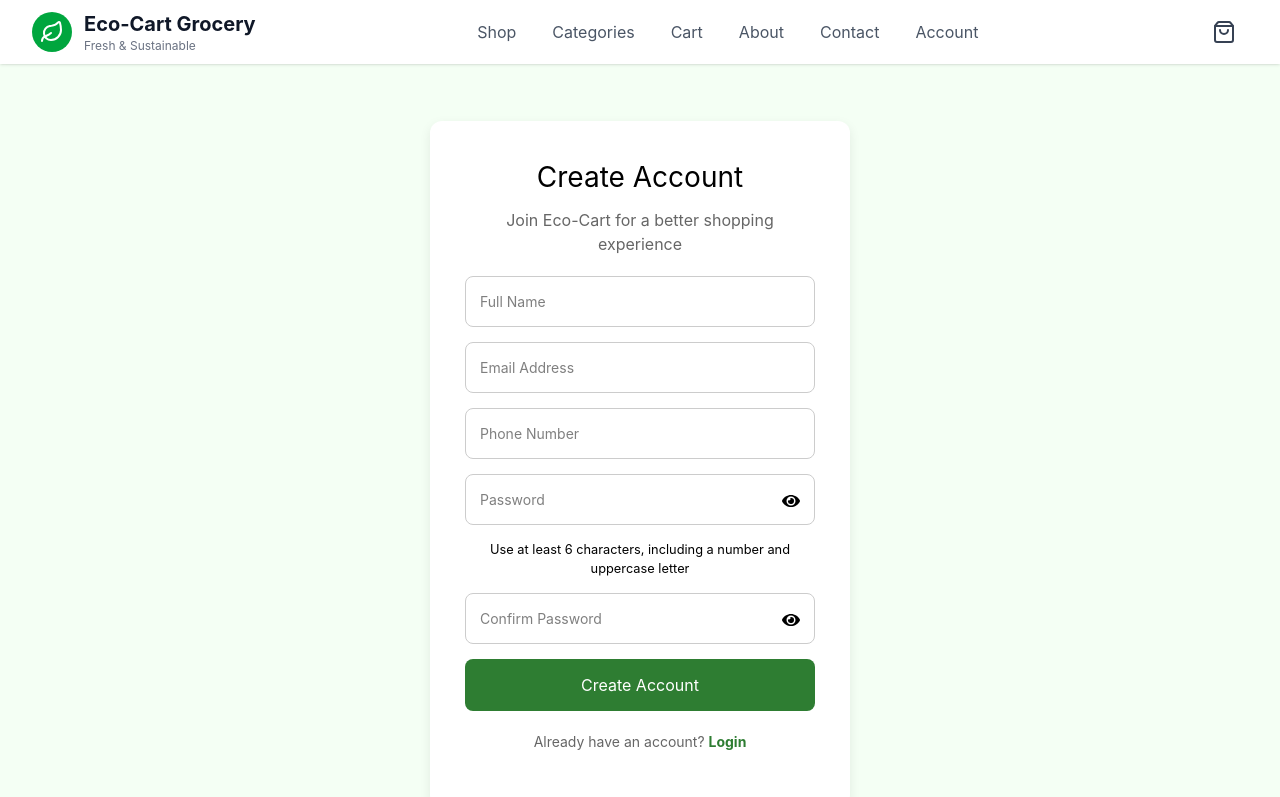
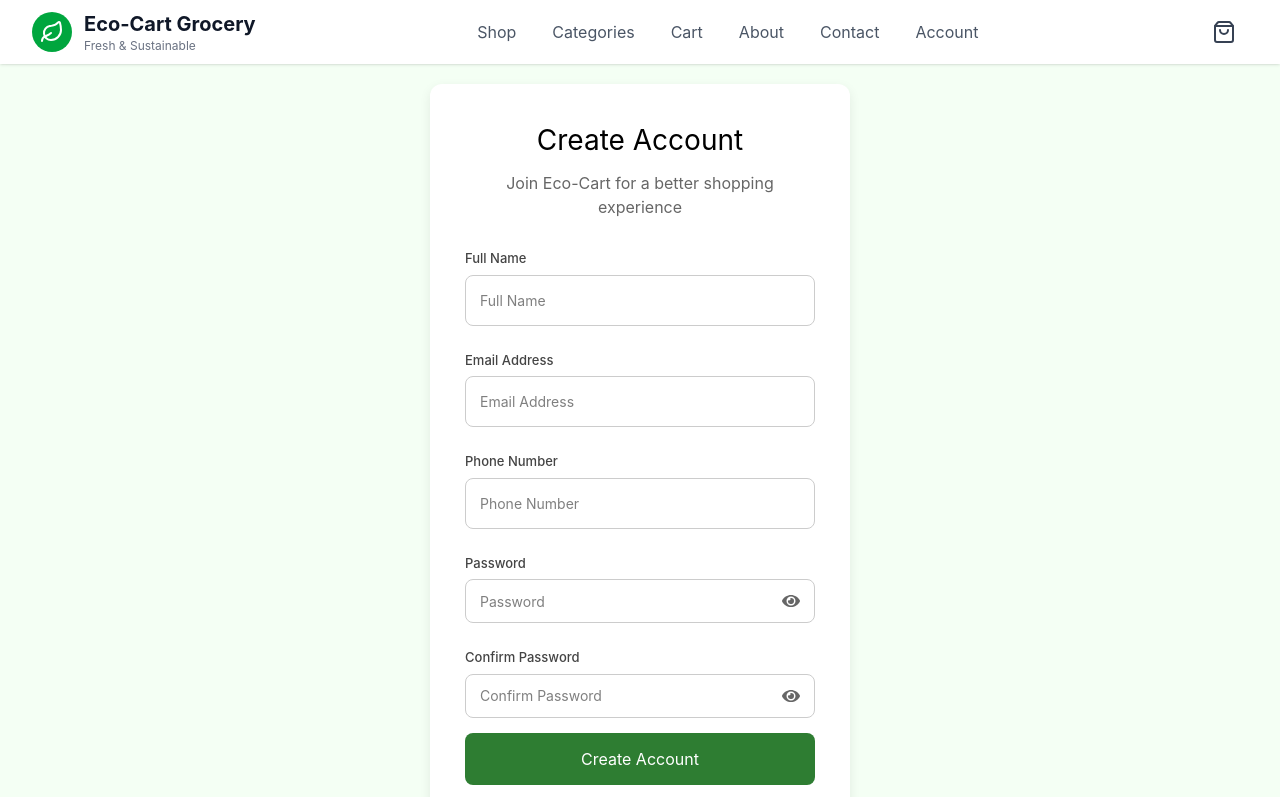
Before and after one commit to Ged45/Eco-Cart-Grocery, a React (Vite) app: page /signup in a window 1280 px wide. Shown: the top 797 px of the page. Built offline with nearby package versions, Linux system fonts and the light colour scheme.

Commit message:
improved validations

```diff
--- a/src/pages/login.jsx
+++ b/src/pages/login.jsx
@@ -15,6 +15,8 @@ function Login() {
   });
 
   const [errors, setErrors] = useState({});
+
+  const [formError, setFormError] = useState("");
 
   const validate = (name, value) => {
     let newErrors = { ...errors };
@@ -52,7 +54,26 @@ function Login() {
 const handleSubmit = (e) => {
   e.preventDefault();
 
-    if (Object.keys(errors).length > 0 || !formData.email || !formData.password) {
+  setFormError("");
+
+  let newErrors = {};
+
+  if (!formData.email) {
+    newErrors.email = "Email is required";
+  }
+
+  if (!formData.password) {
+    newErrors.password = "Password is required";
+  }
+
+  if (Object.values(formData).every((v) => !v)) {
+    setFormError("Please fill in your email and password");
+    setErrors(newErrors);
+    return;
+  }
+
+  if (Object.keys(newErrors).length > 0 || Object.keys(errors).length > 0) {
+    setErrors({ ...errors, ...newErrors });
     return;
   }
 
@@ -63,14 +84,19 @@ function Login() {
     navigate("/");
   }, 1000);
 };
-
   return (
     <div className="login-container">
       <div className="login-box">
         <h2>Welcome Back</h2>
         <p>Login to your Eco-Cart account</p>
-
+{formError && (
+  <div className="form-error">
+    {formError}
+  </div>
+)}
         <form onSubmit={handleSubmit}>
+          <div className="form-group">
+          <label className="input-label">Email</label>
           <input
             type="email"
             name="email"
@@ -79,6 +105,9 @@ function Login() {
             onChange={handleChange}
           />
           {errors.email && <span className="error">{errors.email}</span>}
+</div>
+<div className="form-group">
+            <label className="input-label">Password</label>
 
           <div className="password-wrapper">
             <input
@@ -96,7 +125,7 @@ function Login() {
             </span>
           </div>
           {errors.password && <span className="error">{errors.password}</span>}
-
+</div>
           <div className="forgot-password">
             <Link to="/forgotpassword">Forgot Password?</Link>
           </div>
--- a/src/pages/signup.jsx
+++ b/src/pages/signup.jsx
@@ -6,7 +6,6 @@ import "../styles/signup.css";
 function Signup() {
   const navigate = useNavigate();
 
-  // State
   const [formData, setFormData] = useState({
     fullName: "",
     email: "",
@@ -21,7 +20,9 @@ function Signup() {
   const [showPassword, setShowPassword] = useState(false);
   const [showConfirmPassword, setShowConfirmPassword] = useState(false);
 
-  // Password strength function
+  const [successMessage, setSuccessMessage] = useState("");
+
+  // Password strength
   const getPasswordStrength = (password) => {
     if (!password) return { label: "", strength: 0 };
 
@@ -39,39 +40,26 @@ function Signup() {
 
   const passwordStrength = getPasswordStrength(formData.password);
 
-  // Validation
+  // Validate field
   const validate = (name, value) => {
     let newErrors = { ...errors };
 
-    if (name === "email") {
-      if (!value.includes("@")) {
-        newErrors.email = "Enter a valid email";
+    if (!value) {
+      newErrors[name] = "This field is required";
     } else {
-        delete newErrors.email;
-      }
+      delete newErrors[name];
     }
 
-    if (name === "password") {
-      if (value.length < 6) {
-        newErrors.password = "At least 6 characters";
-      } else {
-        delete newErrors.password;
+    if (name === "email" && value && !value.includes("@")) {
+      newErrors.email = "Enter a valid email";
     }
 
-      // Re-check confirm password when password changes
-      if (formData.confirmPassword && value !== formData.confirmPassword) {
-        newErrors.confirmPassword = "Passwords do not match";
-      } else {
-        delete newErrors.confirmPassword;
-      }
+    if (name === "password" && value && value.length < 6) {
+      newErrors.password = "At least 6 characters";
     }
 
-    if (name === "confirmPassword") {
-      if (value !== formData.password) {
+    if (name === "confirmPassword" && value !== formData.password) {
       newErrors.confirmPassword = "Passwords do not match";
-      } else {
-        delete newErrors.confirmPassword;
-      }
     }
 
     setErrors(newErrors);
@@ -81,10 +69,10 @@ function Signup() {
   const handleChange = (e) => {
     const { name, value } = e.target;
 
-    setFormData({
-      ...formData,
+    setFormData((prev) => ({
+      ...prev,
       [name]: value,
-    });
+    }));
 
     validate(name, value);
   };
@@ -93,17 +81,26 @@ function Signup() {
   const handleSubmit = (e) => {
     e.preventDefault();
 
-    // Alert ONLY if entire form is empty
+    setSuccessMessage("");
+
+    let newErrors = {};
+
+    // Required field validation
+    Object.keys(formData).forEach((key) => {
+      if (!formData[key]) {
+        newErrors[key] = "This field is required";
+      }
+    });
+
+    // If all empty → stop early
     if (Object.values(formData).every((v) => !v)) {
-      alert("Please fill out the form");
+      setErrors(newErrors);
       return;
     }
 
-    // Block submission if errors or missing fields
-    if (
-      Object.keys(errors).length > 0 ||
-      Object.values(formData).some((v) => !v)
-    ) {
+    // Combine validation errors
+    if (Object.keys(newErrors).length > 0 || Object.keys(errors).length > 0) {
+      setErrors((prev) => ({ ...prev, ...newErrors }));
       return;
     }
 
@@ -111,7 +108,12 @@ function Signup() {
 
     setTimeout(() => {
       setLoading(false);
+
+      setSuccessMessage("Account created successfully! Redirecting...");
+
+      setTimeout(() => {
         navigate("/login");
+      }, 1200);
     }, 1000);
   };
 
@@ -121,7 +123,15 @@ function Signup() {
         <h2>Create Account</h2>
         <p>Join Eco-Cart for a better shopping experience</p>
 
+        {/* SUCCESS MESSAGE */}
+        {successMessage && (
+          <div className="success-message">{successMessage}</div>
+        )}
+
         <form onSubmit={handleSubmit}>
+          {/* FULL NAME */}
+          <div className="form-group">
+          <label className="input-label">Full Name</label>
           <input
             type="text"
             name="fullName"
@@ -129,7 +139,11 @@ function Signup() {
             value={formData.fullName}
             onChange={handleChange}
           />
-
+          {errors.fullName && <span className="error">{errors.fullName}</span>}
+</div>
+          {/* EMAIL */}
+          <div className="form-group">
+          <label className="input-label">Email Address</label>
           <input
             type="email"
             name="email"
@@ -138,7 +152,10 @@ function Signup() {
             onChange={handleChange}
           />
           {errors.email && <span className="error">{errors.email}</span>}
-
+</div>
+          {/* PHONE */}
+          <div className="form-group">
+          <label className="input-label">Phone Number</label>
           <input
             type="text"
             name="phone"
@@ -146,8 +163,11 @@ function Signup() {
             value={formData.phone}
             onChange={handleChange}
           />
-
+          {errors.phone && <span className="error">{errors.phone}</span>}
+</div>
           {/* PASSWORD */}
+          <div className="form-group">
+              <label className="input-label">Password</label>
           <div className="password-wrapper">
             <input
               type={showPassword ? "text" : "password"}
@@ -158,18 +178,12 @@ function Signup() {
             />
             <span
             className="eye-icon"
-              onClick={() => setShowPassword(!showPassword)}
-            >
+            onClick={() => setShowPassword(!showPassword)}>
               {showPassword ? <FaEyeSlash /> : <FaEye />}
             </span>
           </div>
 
           {errors.password && <span className="error">{errors.password}</span>}
-
-          {/* PASSWORD HINT */}
-          <small className="hint">
-            Use at least 6 characters, including a number and uppercase letter
-          </small>
 
           {/* STRENGTH METER */}
           {formData.password && (
@@ -182,8 +196,10 @@ function Signup() {
               </span>
             </div>
           )}
-
+</div>
           {/* CONFIRM PASSWORD */}
+          <div className="form-group">
+              <label className="input-label">Confirm Password</label>
           <div className="password-wrapper">
             <input
               type={showConfirmPassword ? "text" : "password"}
@@ -205,11 +221,9 @@ function Signup() {
           {errors.confirmPassword && (
             <span className="error">{errors.confirmPassword}</span>
           )}
-
-          <button
-            type="submit"
-            disabled={loading || Object.keys(errors).length > 0}
-          >
+</div>
+          {/* SUBMIT BUTTON */}
+          <button type="submit" disabled={loading}>
             {loading ? "Creating Account..." : "Create Account"}
           </button>
         </form>
--- a/src/styles/login.css
+++ b/src/styles/login.css
@@ -1,3 +1,6 @@
+/* =========================
+   LAYOUT
+========================= */
 .login-container {
   min-height: 100vh;
   display: flex;
@@ -7,6 +10,9 @@
   padding: 20px;
 }
 
+/* =========================
+   CARD
+========================= */
 .login-box {
   width: 400px;
   background: white;
@@ -26,6 +32,9 @@
   color: #666;
 }
 
+/* =========================
+   FORM
+========================= */
 .login-box form {
   display: flex;
   flex-direction: column;
@@ -37,8 +46,54 @@
   border: 1px solid #ccc;
   border-radius: 8px;
   font-size: 14px;
+  transition: all 0.2s ease;
+}
+.input-label {
+  display: block;
+  text-align: left;
+  font-size: 13px;
+  font-weight: 500;
+  color: #444;
+  margin-bottom: 6px;
+  margin-top: 10px;
+}
+.form-group {
+  display: flex;
+  flex-direction: column;
+}
+/* focus state */
+.login-box input:focus {
+  border-color: #2e7d32;
+  outline: none;
+  box-shadow: 0 0 0 2px rgba(46, 125, 50, 0.2);
 }
 
+/* =========================
+   PASSWORD FIELD
+========================= */
+.password-wrapper {
+  position: relative;
+  width: 100%;
+}
+
+.password-wrapper input {
+  width: 100%;
+  padding-right: 40px;
+}
+
+.eye-icon {
+  position: absolute;
+  right: 15px;
+  top: 50%;
+  transform: translateY(-50%);
+  cursor: pointer;
+  font-size: 18px;
+  color: #666;
+}
+
+/* =========================
+   BUTTON
+========================= */
 .login-box button {
   padding: 14px;
   border: none;
@@ -47,22 +102,20 @@
   color: white;
   font-size: 16px;
   cursor: pointer;
+  transition: all 0.2s ease;
 }
 
 .login-box button:hover {
   background-color: #256428;
 }
 
-.toggle-password-btn {
-  background-color: #f0f0f0 !important;
-  color: #333 !important;
-  border: 1px solid #ccc !important;
+.login-box button:active {
+  transform: scale(0.97);
 }
 
-.toggle-password-btn:hover {
-  background-color: #e2e2e2 !important;
-}
-
+/* =========================
+   LINKS / TEXT
+========================= */
 .bottom-text {
   margin-top: 20px;
   font-size: 14px;
@@ -72,21 +125,6 @@
   color: #2e7d32;
   text-decoration: none;
   font-weight: bold;
-}
-.password-wrapper {
-  position: relative;
-}
-
-.password-wrapper input {
-  width: 100%;
-}
-
-.eye-icon {
-  position: absolute;
-  right: 15px;
-  top: 35%;
-  cursor: pointer;
-  font-size: 18px;
 }
 
 .forgot-password {
@@ -101,24 +139,23 @@
   font-size: 14px;
   font-weight: 500;
 }
-input:focus {
-  border-color: #2e7d32;
-  outline: none;
-  box-shadow: 0 0 0 2px rgba(46, 125, 50, 0.2);
-}
 
+/* =========================
+   VALIDATION STATES
+========================= */
 .error {
-  color: red;
+  color: #d32f2f;
   font-size: 12px;
   text-align: left;
   margin-top: -10px;
 }
 
-/* smooth button feel */
-button {
-  transition: all 0.2s ease;
+.form-error {
+  background-color: #fdecea;
+  color: #d32f2f;
+  padding: 10px;
+  border-radius: 8px;
+  margin-bottom: 15px;
+  font-size: 14px;
+  text-align: center;
 }
-
-button:active {
-  transform: scale(0.97);
-}
--- a/src/styles/signup.css
+++ b/src/styles/signup.css
@@ -1,3 +1,6 @@
+/* =========================
+   LAYOUT
+========================= */
 .signup-container {
   min-height: 100vh;
   display: flex;
@@ -7,6 +10,9 @@
   padding: 20px;
 }
 
+/* =========================
+   CARD
+========================= */
 .signup-box {
   width: 420px;
   background: white;
@@ -26,19 +32,53 @@
   color: #666;
 }
 
+/* =========================
+   FORM
+========================= */
 .signup-box form {
   display: flex;
   flex-direction: column;
   gap: 15px;
 }
 
+/* INPUTS */
 .signup-box input {
   padding: 14px;
   border: 1px solid #ccc;
   border-radius: 8px;
   font-size: 14px;
+  transition: all 0.2s ease;
+  box-sizing: border-box;
 }
 
+/* focus state */
+.signup-box input:focus {
+  border-color: #2e7d32;
+  outline: none;
+  box-shadow: 0 0 0 2px rgba(46, 125, 50, 0.2);
+}
+
+/* =========================
+   LABELS
+========================= */
+.input-label {
+  display: block;
+  text-align: left;
+  font-size: 13px;
+  font-weight: 500;
+  color: #444;
+  margin-bottom: 6px;
+  margin-top: 10px;
+}
+
+.form-group {
+  display: flex;
+  flex-direction: column;
+}
+
+/* =========================
+   BUTTON
+========================= */
 .signup-box button {
   padding: 14px;
   border: none;
@@ -47,22 +87,20 @@
   color: white;
   font-size: 16px;
   cursor: pointer;
+  transition: all 0.2s ease;
 }
 
 .signup-box button:hover {
   background-color: #256428;
 }
 
-.toggle-password-btn {
-  background-color: #f0f0f0 !important;
-  color: #333 !important;
-  border: 1px solid #ccc !important;
+.signup-box button:active {
+  transform: scale(0.97);
 }
 
-.toggle-password-btn:hover {
-  background-color: #e2e2e2 !important;
-}
-
+/* =========================
+   TEXT LINKS
+========================= */
 .bottom-text {
   margin-top: 20px;
   font-size: 14px;
@@ -73,27 +111,53 @@
   text-decoration: none;
   font-weight: bold;
 }
-input:focus {
-  border-color: #2e7d32;
-  outline: none;
-  box-shadow: 0 0 0 2px rgba(46, 125, 50, 0.2);
+
+/* =========================
+   PASSWORD FIELD (FIXED)
+========================= */
+.password-wrapper {
+  position: relative;
+  width: 100%;
+  display: flex;
+  align-items: center;
 }
 
+/* important fix: stable height */
+.password-wrapper input {
+  width: 100%;
+  padding-right: 40px;
+  height: 44px;
+  box-sizing: border-box;
+}
+
+/* eye icon FIXED */
+.eye-icon {
+  position: absolute;
+  right: 12px;
+  top: 50%;
+  transform: translateY(-50%);
+  cursor: pointer;
+  font-size: 18px;
+  color: #666;
+
+  /* ensures perfect alignment stability */
+  display: flex;
+  align-items: center;
+}
+
+/* =========================
+   VALIDATION
+========================= */
 .error {
-  color: red;
+  color: #d32f2f;
   font-size: 12px;
   text-align: left;
   margin-top: -10px;
 }
 
-/* smooth button feel */
-button {
-  transition: all 0.2s ease;
-}
-
-button:active {
-  transform: scale(0.97);
-}
+/* =========================
+   STRENGTH METER
+========================= */
 .strength-meter {
   text-align: left;
   margin-top: -10px;
@@ -109,20 +173,34 @@ button:active {
 
 .strength-1 {
   width: 25%;
-  background-color: red;
+  background-color: #e53935;
 }
 
 .strength-2 {
   width: 50%;
-  background-color: orange;
+  background-color: #fb8c00;
 }
 
 .strength-3,
 .strength-4 {
   width: 100%;
-  background-color: green;
+  background-color: #43a047;
 }
 
 .strength-text {
   font-size: 12px;
+  color: #555;
 }
+
+/* =========================
+   SUCCESS MESSAGE
+========================= */
+.success-message {
+  background-color: #e6f4ea;
+  color: #2e7d32;
+  padding: 10px;
+  margin-bottom: 15px;
+  border-radius: 8px;
+  font-size: 14px;
+  text-align: center;
+}
```
Lines whose indentation alone changed are shown as unchanged.
